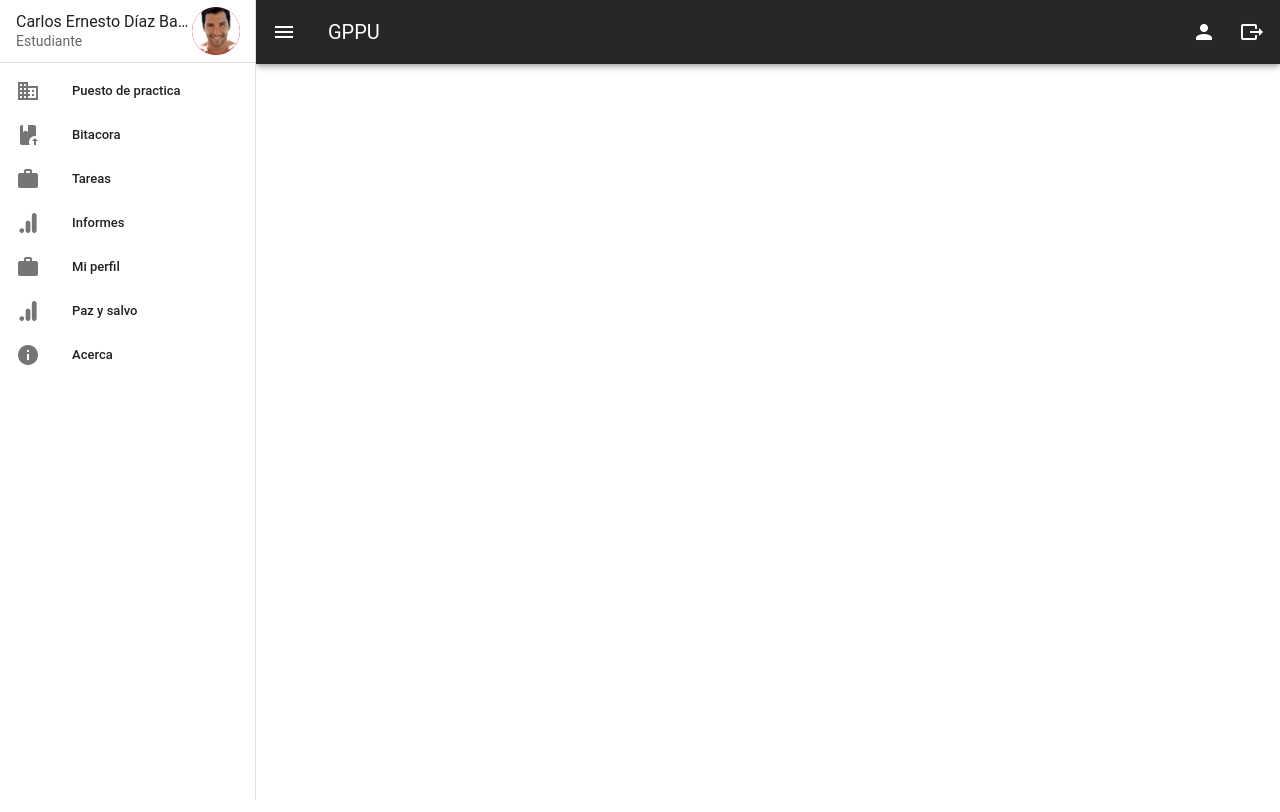
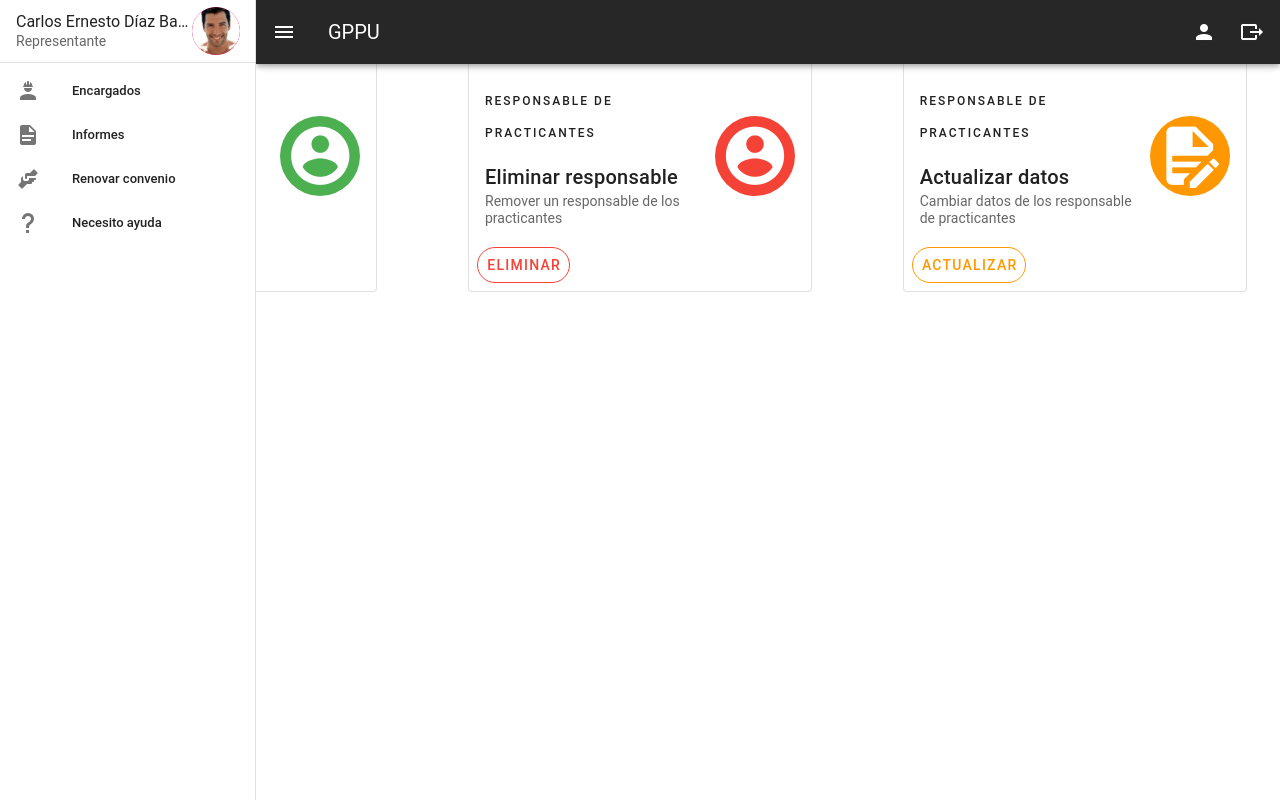
Before and after one commit to carlosdizx/Plantilla-GPPU, a Vue app: page /dashboard in a window 1280 px wide. Built offline with nearby package versions, Linux system fonts and the light colour scheme; a small style sheet from the web is missing.

Commit message:
Se le cargo info de prueba

```diff
--- a/src/components/dashboard/NavDrawer.vue
+++ b/src/components/dashboard/NavDrawer.vue
@@ -22,14 +22,12 @@
 </template>
 
 <script>
-	import { ITEMS } from '@/global/itemsNav';
 	import { mapState } from 'vuex';
 	import NavItems from './NavItems';
 	export default {
 		name: 'NavDrawer',
 		data() {
 			return {
-				items: ITEMS,
 				numero: Math.floor(Math.random() * (2 - 1 + 1) + 1),
 				userTemplate: {
 					nombre: 'Carlos Ernesto Díaz Basante',
--- a/src/components/dashboard/Toolbar.vue
+++ b/src/components/dashboard/Toolbar.vue
@@ -1,5 +1,4 @@
 <template>
-	<v-app>
 	<v-app-bar app dark src="@/assets/difuminado.jpg">
 		<v-app-bar-nav-icon @click="changeNavigation"></v-app-bar-nav-icon>
 		<v-toolbar-title>GPPU</v-toolbar-title>
@@ -11,12 +10,10 @@
 			<v-icon>mdi-export</v-icon>
 		</v-btn>
 	</v-app-bar>
-	</v-app>
 </template>
 
 <script>
 	import CardAction from '../general/CardAction';
-	import { ITEMS } from '@/global/itemsNav';
 	import { mapState, mapActions } from 'vuex';
 	export default {
 		name: 'Toolbar',
@@ -26,7 +23,6 @@
 		data: () => {
 			return {
 				menu: true,
-				paises: ITEMS,
 			};
 		},
 		computed: {
--- a/src/global/itemsNav.ts
+++ b/src/global/itemsNav.ts
@@ -13,6 +13,20 @@ export const ITEMS_ESTUDIANTE = [
 ];
 
 export const ITEMS_REPRESENTANTE = [
+	{ title: 'Encargados', icon: 'mdi-account-hard-hat', value: 1 },
+	{ title: 'Informes', icon: 'mdi-file-document', value: 2 },
+	{ title: 'Renovar convenio', icon: 'mdi-handshake', value: 3 },
+	{ title: 'Necesito ayuda', icon: 'mdi-help', value: 4 },
+];
+
+export const ITEMS_ENCARGADO = [
+	{ title: 'Practicantes', icon: 'mdi-account-hard-hat', value: 1 },
+	{ title: 'Informes', icon: 'mdi-file-document', value: 2 },
+	{ title: 'Renovar convenio', icon: 'mdi-handshake', value: 3 },
+	{ title: 'Necesito ayuda', icon: 'mdi-help', value: 4 },
+];
+
+export const ITEMS_COORDINADOR = [
 	{ title: 'Responsables', icon: 'mdi-account-hard-hat', value: 1 },
 	{ title: 'Informes', icon: 'mdi-file-document', value: 2 },
 	{ title: 'Renovar convenio', icon: 'mdi-handshake', value: 3 },
--- a/src/store/index.ts
+++ b/src/store/index.ts
@@ -15,7 +15,7 @@ export default new Vuex.Store({
 		},
 		rol: {
 			type: Number,
-			default: 1,
+			default: 2,
 		},
 	},
 	mutations: {
--- a/src/views/Dashboard.vue
+++ b/src/views/Dashboard.vue
@@ -2,17 +2,20 @@
 	<v-app>
 		<Toolbar />
 		<NavDrawer />
+		<HomeRepre />
 	</v-app>
 </template>
 
 <script>
 	import Toolbar from '@/components/dashboard/Toolbar';
 	import NavDrawer from '@/components/dashboard/NavDrawer';
+	import HomeRepre from '@/components/dashboard/Representante/HomeRepre';
 	export default {
 		name: 'Dashboard',
 		components: {
 			Toolbar,
 			NavDrawer,
+			HomeRepre,
 		},
 	};
 </script>
```
Lines whose indentation alone changed are shown as unchanged.
